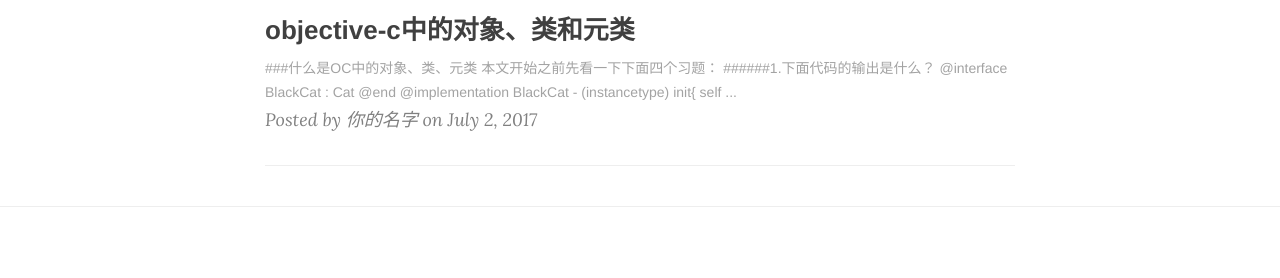
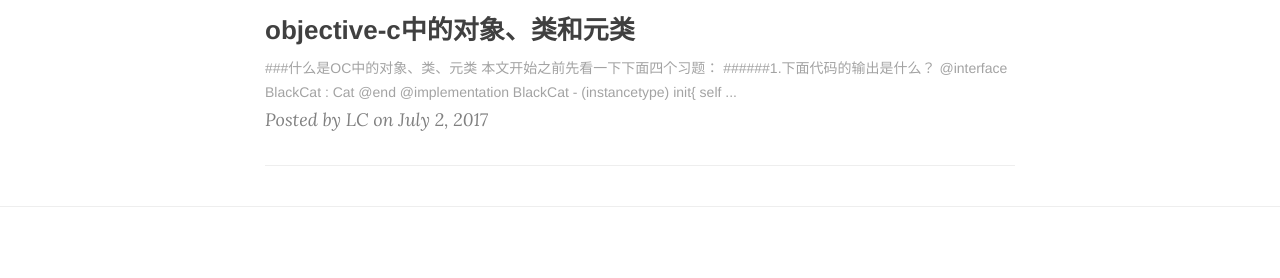
Before and after one commit to leung-c/leung-c.github.io, a Jekyll site: the page built from index.html, in a window 1280 px wide. Shown: the part 464-742 px from the top of the page. Built offline with Jekyll 4.4.1, drawn with Linux system fonts in a browser that asks for light colours; nearby versions of some CDN libraries; the list of posts is cut into pages by our own code.

Commit message:
file type

```diff
--- a/_config.yml
+++ b/_config.yml
@@ -43,7 +43,7 @@ defaults:
       type: "posts"
     values:
       layout: "post"
-      author: "你的名字" # 你的名字
+      author: "LC" # 你的名字
       header-img: "img/green.jpg" # We don't want posts without a header image, that whould mean white on white
 
 # Comments
```
